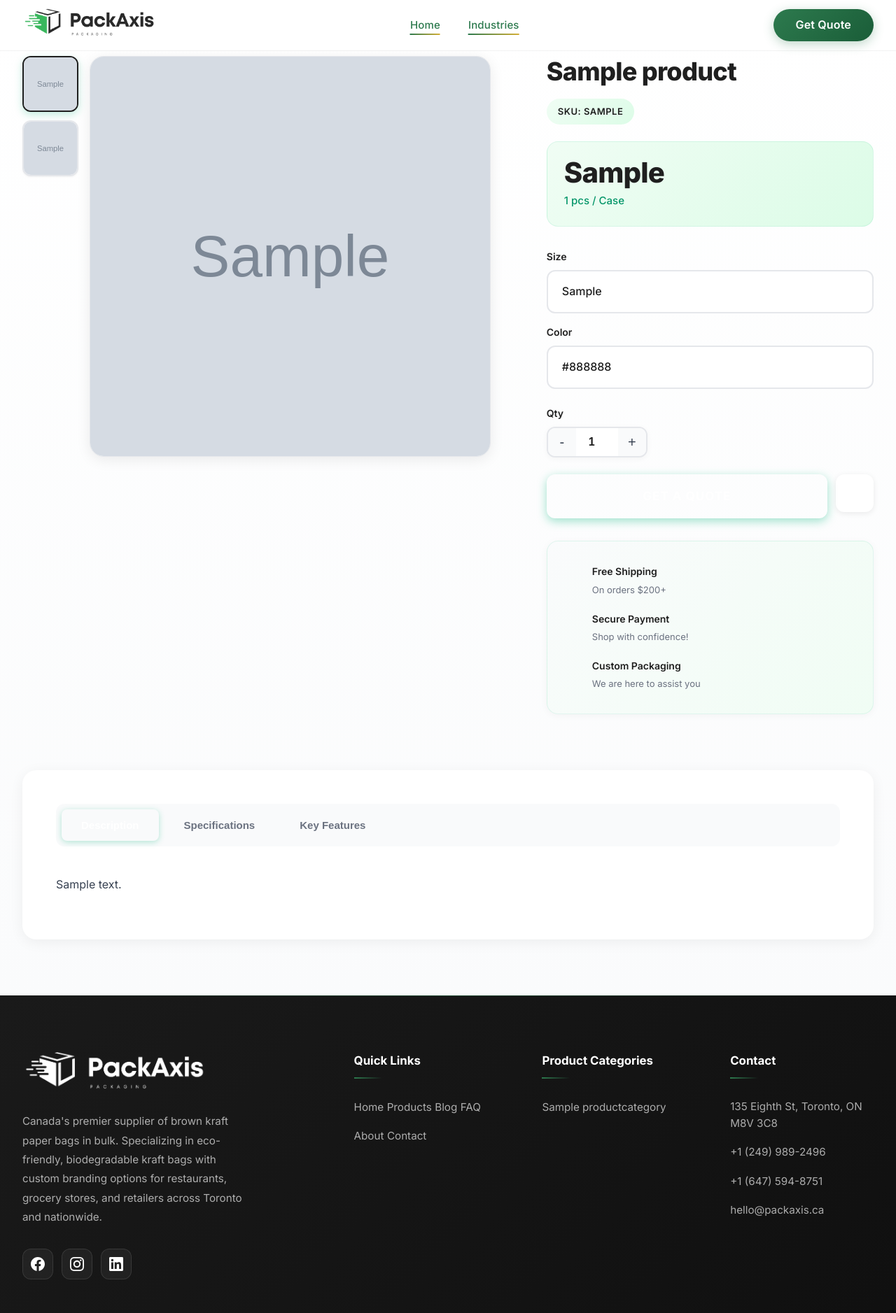
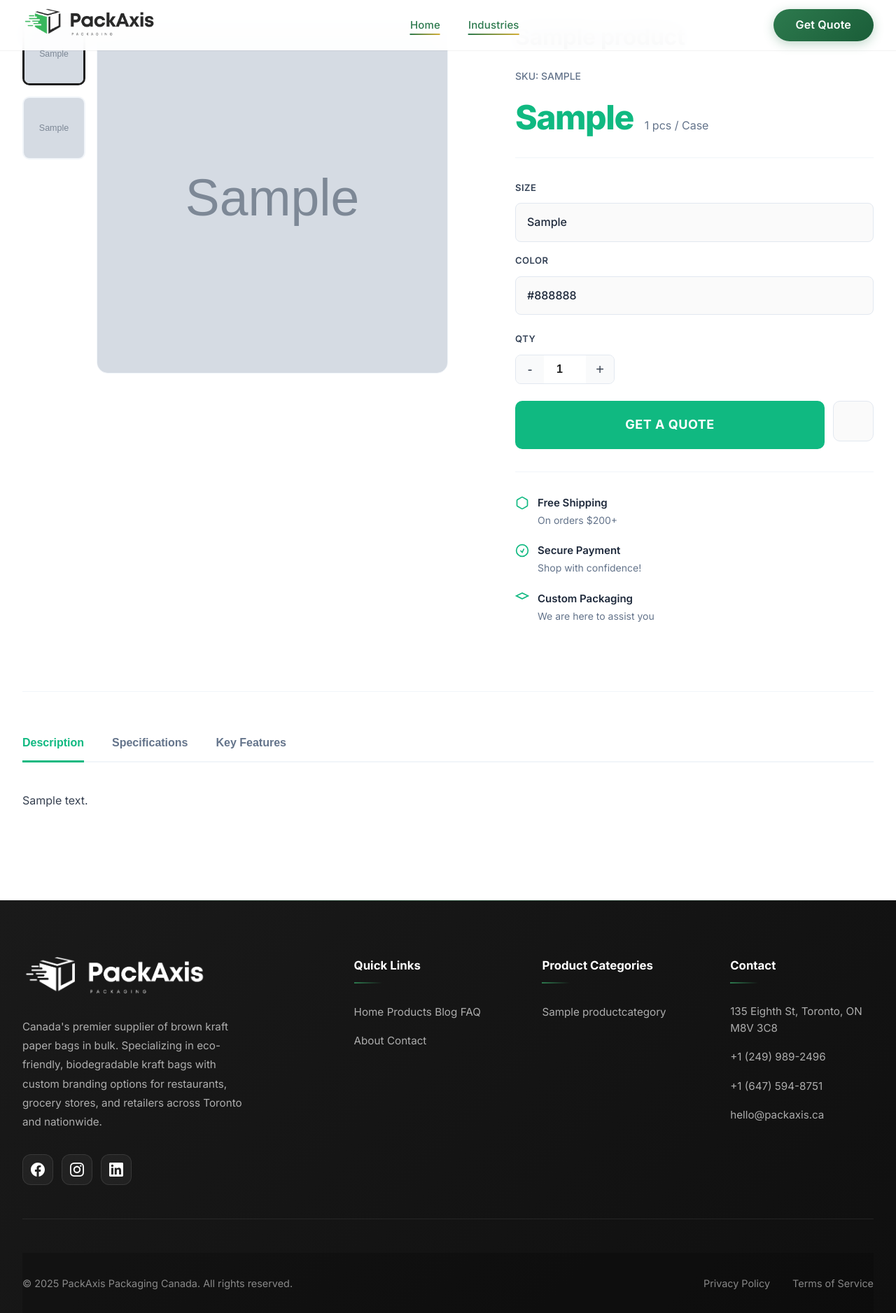
Before and after one commit to printnkraft/packaxis-app, a Django app: a page that uses core/templates/core/base.html in a window 1280 px wide. Shown: the top 1877 px of the page at 70% size. Run offline with Django 5.2, Linux system fonts and the light colour scheme; data comes from the database, SQL or seed files in the repository; tables that the repository leaves empty hold one stand-in row (values such as "Sample post"); grey boxes marked "Sample" are stand-in pictures; some libraries are stand-ins or nearby versions.

Commit message:
Redesign product page with clean, attractive modern style
Complete visual overhaul for better e-commerce UX:
- Removed excessive gradients and shadows for cleaner look
- White background with subtle gray accents
- Much larger price display (3rem, 800 weight) as focal point
- Bigger thumbnails (90px) for better visibility
- Simplified borders and minimal shadows
- Clean underline tab navigation (not pills)
- List-style specs/features (no card backgrounds)
- Larger spacing between sections (6rem gap)
- Prominent CTA button (no gradient, solid green)
- Simple hover states (no lift animations)
- Minimal trust badges (border-top separator)
- Clean typography with better hierarchy
- Professional e-commerce aesthetic
- Faster transitions (0.2s vs 0.3s)
- Focus on content, not decorations

```diff
--- a/static/css/styles.css
+++ b/static/css/styles.css
@@ -2320,16 +2320,19 @@
    =============================================== */
 
 .product-detail-section {
-    padding: 5rem 0;
-    background: linear-gradient(180deg, #ffffff 0%, #fafbfc 100%);
+    padding: 2rem 0 4rem;
+    background: #ffffff;
 }
 
 .product-detail-wrapper {
     display: grid;
-    grid-template-columns: 55% 1fr;
-    gap: 5rem;
+    grid-template-columns: 50% 1fr;
+    gap: 6rem;
     align-items: start;
-    margin-bottom: 5rem;
+    margin-bottom: 3rem;
+    max-width: 1400px;
+    margin-left: auto;
+    margin-right: auto;
 }
 
 /* Left Side - Image Gallery */
@@ -2341,21 +2344,20 @@
 .thumbnail-gallery-vertical {
     display: flex;
     flex-direction: column;
-    gap: 0.75rem;
-    width: 80px;
+    gap: 1rem;
+    width: 90px;
     flex-shrink: 0;
 }
 
 .thumbnail-item-vertical {
-    width: 80px;
-    height: 80px;
-    border-radius: 12px;
+    width: 90px;
+    height: 90px;
+    border-radius: 10px;
     overflow: hidden;
     cursor: pointer;
-    border: 2px solid #e5e7eb;
-    transition: all 0.3s cubic-bezier(0.4, 0, 0.2, 1);
-    background: white;
-    box-shadow: 0 1px 3px rgba(0, 0, 0, 0.05);
+    border: 2px solid #f1f5f9;
+    transition: all 0.2s ease;
+    background: #fafafa;
 }
 
 .thumbnail-item-vertical img {
@@ -2366,28 +2368,20 @@
 
 .thumbnail-item-vertical:hover {
     border-color: var(--primary);
-    transform: translateY(-2px);
-    box-shadow: 0 4px 12px rgba(16, 185, 129, 0.15);
 }
 
 .thumbnail-item-vertical.active {
     border-color: var(--primary);
-    box-shadow: 0 4px 12px rgba(16, 185, 129, 0.25);
+    border-width: 3px;
 }
 
 .main-image-container-left {
     flex: 1;
     aspect-ratio: 1;
-    border-radius: 20px;
+    border-radius: 16px;
     overflow: hidden;
-    background: white;
-    border: 1px solid #e5e7eb;
-    box-shadow: 0 4px 20px rgba(0, 0, 0, 0.08);
-    transition: all 0.3s cubic-bezier(0.4, 0, 0.2, 1);
-}
-
-.main-image-container-left:hover {
-    box-shadow: 0 8px 30px rgba(0, 0, 0, 0.12);
+    background: #fafafa;
+    border: 1px solid #f1f5f9;
 }
 
 .main-product-image {
@@ -2413,44 +2407,35 @@
 }
 
 .product-title-main {
-    font-size: 2.25rem;
+    font-size: 2rem;
+    font-weight: 700;
+    line-height: 1.3;
+    color: #1e293b;
+    margin: 0 0 1.5rem 0;
+    letter-spacing: -0.01em;
+}
+
+.product-sku {
+    font-size: 0.875rem;
+    color: #64748b;
+    margin-bottom: 1.5rem;
+    font-weight: 500;
+}
+
+.product-pricing-main {
+    display: flex;
+    align-items: baseline;
+    gap: 1rem;
+    margin-bottom: 2rem;
+    padding-bottom: 2rem;
+    border-bottom: 1px solid #f1f5f9;
+}
+
+.price-current {
+    font-size: 3rem;
     font-weight: 800;
-    line-height: 1.25;
-    color: var(--text-dark);
-    margin: 0 0 1rem 0;
-    letter-spacing: -0.02em;
-}
-
-.product-sku {
-    display: inline-flex;
-    align-items: center;
-    gap: 0.5rem;
-    padding: 0.5rem 1rem;
-    background: linear-gradient(135deg, #f0fdf4 0%, #dcfce7 100%);
-    border-radius: 50px;
-    font-size: 0.8125rem;
-    font-weight: 600;
-    color: var(--primary);
-    margin-bottom: 1.5rem;
-    letter-spacing: 0.5px;
-}
-
-.product-pricing-main {
-    display: flex;
-    flex-direction: column;
-    gap: 0.5rem;
-    margin-bottom: 2rem;
-    padding: 1.5rem;
-    background: linear-gradient(135deg, #f0fdf4 0%, #dcfce7 100%);
-    border-radius: 16px;
-    border: 1px solid rgba(16, 185, 129, 0.1);
-}
-
-.price-current {
-    font-size: 2.5rem;
-    font-weight: 800;
-    color: var(--primary);
-    letter-spacing: -0.02em;
+    color: #10b981;
+    letter-spacing: -0.03em;
     line-height: 1;
 }
 
@@ -2461,9 +2446,9 @@
 }
 
 .price-unit {
-    font-size: 0.9375rem;
-    color: #059669;
-    font-weight: 500;
+    font-size: 1rem;
+    color: #64748b;
+    font-weight: 400;
 }
 
 /* Product Options */
@@ -2476,26 +2461,23 @@
 
 .option-group label {
     display: block;
-    font-size: 0.875rem;
+    font-size: 0.9375rem;
     font-weight: 600;
-    color: var(--text-dark);
-    margin-bottom: 0.5rem;
+    color: #334155;
+    margin-bottom: 0.75rem;
+    text-transform: uppercase;
+    letter-spacing: 0.5px;
+    font-size: 0.8125rem;
 }
 
 .option-value {
-    padding: 1rem 1.25rem;
-    background: white;
-    border: 2px solid #e5e7eb;
-    border-radius: 12px;
+    padding: 0.875rem 1rem;
+    background: #fafafa;
+    border: 1px solid #e2e8f0;
+    border-radius: 8px;
     font-size: 1rem;
     font-weight: 500;
-    color: var(--text-dark);
-    transition: all 0.3s;
-}
-
-.option-value:hover {
-    border-color: var(--primary);
-    background: #f0fdf4;
+    color: #1e293b;
 }
 
 /* Quantity Selector */
@@ -2505,20 +2487,21 @@
 
 .quantity-section label {
     display: block;
-    font-size: 0.875rem;
+    font-size: 0.8125rem;
     font-weight: 600;
-    color: var(--text-dark);
-    margin-bottom: 0.5rem;
+    color: #334155;
+    margin-bottom: 0.75rem;
+    text-transform: uppercase;
+    letter-spacing: 0.5px;
 }
 
 .quantity-selector {
     display: inline-flex;
     align-items: center;
-    border: 2px solid #e5e7eb;
-    border-radius: 12px;
+    border: 1px solid #e2e8f0;
+    border-radius: 8px;
     overflow: hidden;
-    background: white;
-    box-shadow: 0 2px 8px rgba(0, 0, 0, 0.04);
+    background: #fafafa;
 }
 
 .qty-btn {
@@ -2558,51 +2541,45 @@
 
 .btn-add-cart {
     flex: 1;
-    padding: 1.125rem 2rem;
-    background: linear-gradient(135deg, var(--primary) 0%, #059669 100%);
+    padding: 1.25rem 2.5rem;
+    background: #10b981;
     color: white;
     text-decoration: none;
     font-weight: 700;
-    font-size: 1.0625rem;
+    font-size: 1.125rem;
     text-transform: uppercase;
-    letter-spacing: 1px;
-    border-radius: 12px;
-    transition: all 0.3s cubic-bezier(0.4, 0, 0.2, 1);
+    letter-spacing: 0.5px;
+    border-radius: 10px;
+    transition: all 0.2s ease;
     text-align: center;
     border: none;
-    box-shadow: 0 4px 14px rgba(16, 185, 129, 0.4);
-    position: relative;
-    overflow: hidden;
 }
 
 .btn-add-cart:hover {
-    transform: translateY(-3px);
-    box-shadow: 0 6px 20px rgba(16, 185, 129, 0.5);
+    background: #059669;
 }
 
 .btn-add-cart:active {
-    transform: translateY(-1px);
+    transform: scale(0.98);
 }
 
 .btn-call {
-    width: 54px;
-    height: 54px;
+    width: 58px;
+    height: 58px;
     display: flex;
     align-items: center;
     justify-content: center;
-    border: 2px solid var(--primary);
-    border-radius: 12px;
-    background: white;
-    transition: all 0.3s cubic-bezier(0.4, 0, 0.2, 1);
+    border: 1px solid #e2e8f0;
+    border-radius: 10px;
+    background: #fafafa;
+    transition: all 0.2s ease;
     cursor: pointer;
     text-decoration: none;
-    box-shadow: 0 2px 8px rgba(0, 0, 0, 0.08);
 }
 
 .btn-call:hover {
-    background: linear-gradient(135deg, var(--primary) 0%, #059669 100%);
-    transform: translateY(-3px);
-    box-shadow: 0 6px 16px rgba(16, 185, 129, 0.3);
+    background: #10b981;
+    border-color: #10b981;
 }
 
 .btn-call:hover svg {
@@ -2618,11 +2595,9 @@
     display: flex;
     flex-direction: column;
     gap: 1.25rem;
-    padding: 2rem;
-    background: linear-gradient(135deg, #fafbfc 0%, #f0fdf4 100%);
-    border-radius: 16px;
-    border: 1px solid rgba(16, 185, 129, 0.1);
-    box-shadow: 0 2px 12px rgba(0, 0, 0, 0.04);
+    padding: 2rem 0;
+    margin-top: 2rem;
+    border-top: 1px solid #f1f5f9;
 }
 
 .badge-compact {
@@ -2633,66 +2608,63 @@
 
 .badge-compact svg {
     flex-shrink: 0;
-    stroke: var(--primary);
+    stroke: #10b981;
     margin-top: 2px;
 }
 
 .badge-compact div {
     display: flex;
     flex-direction: column;
-    gap: 0.25rem;
+    gap: 0.125rem;
 }
 
 .badge-compact strong {
+    font-size: 0.9375rem;
+    font-weight: 600;
+    color: #1e293b;
+}
+
+.badge-compact span {
     font-size: 0.875rem;
-    font-weight: 600;
-    color: var(--text-dark);
-}
-
-.badge-compact span {
-    font-size: 0.8125rem;
-    color: #6b7280;
+    color: #64748b;
 }
 
 /* Product Tabs Section */
 .product-tabs-section {
-    margin-top: 3rem;
-    padding: 3rem;
+    margin-top: 4rem;
+    padding: 3rem 0;
     background: white;
-    border-radius: 20px;
-    box-shadow: 0 4px 20px rgba(0, 0, 0, 0.06);
+    border-top: 1px solid #f1f5f9;
 }
 
 .tabs-nav {
     display: flex;
-    gap: 0.5rem;
+    gap: 0;
     margin-bottom: 2.5rem;
-    background: #f9fafb;
-    padding: 0.5rem;
-    border-radius: 12px;
+    border-bottom: 2px solid #f1f5f9;
 }
 
 .tab-btn {
-    padding: 0.875rem 1.75rem;
+    padding: 1rem 0;
+    margin-right: 2.5rem;
     background: transparent;
     border: none;
-    font-size: 0.9375rem;
+    font-size: 1rem;
     font-weight: 600;
-    color: #6b7280;
+    color: #64748b;
     cursor: pointer;
-    transition: all 0.3s cubic-bezier(0.4, 0, 0.2, 1);
-    border-radius: 8px;
+    transition: all 0.2s ease;
+    border-bottom: 3px solid transparent;
+    margin-bottom: -2px;
 }
 
 .tab-btn:hover {
-    color: var(--primary);
-    background: rgba(16, 185, 129, 0.08);
+    color: #10b981;
 }
 
 .tab-btn.active {
-    color: white;
-    background: linear-gradient(135deg, var(--primary) 0%, #059669 100%);
-    box-shadow: 0 2px 8px rgba(16, 185, 129, 0.3);
+    color: #10b981;
+    border-bottom-color: #10b981;
 }
 
 .tabs-content {
```
Also changed, not shown: other parts of static/css/styles.css (+20 -37 lines).
